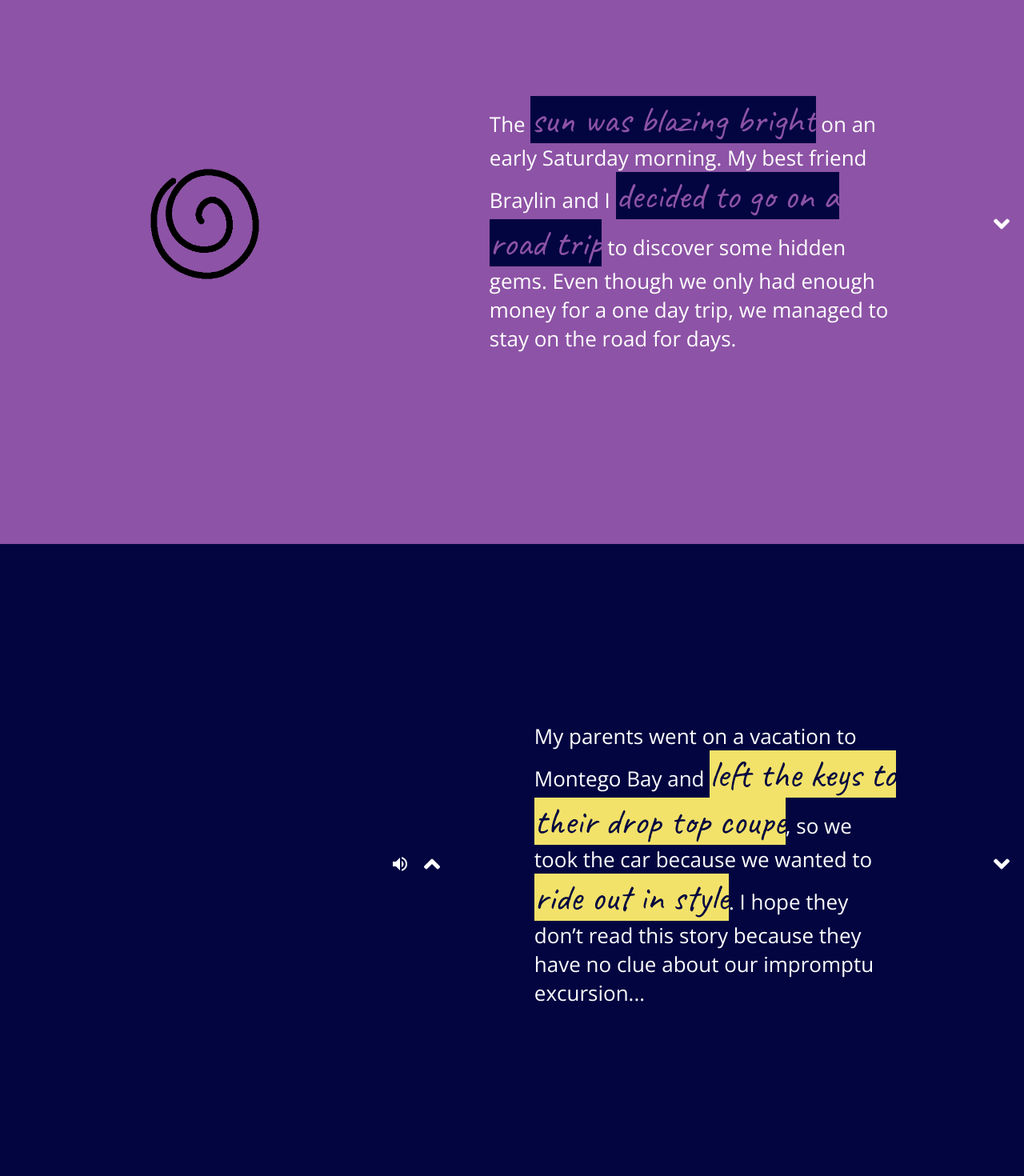
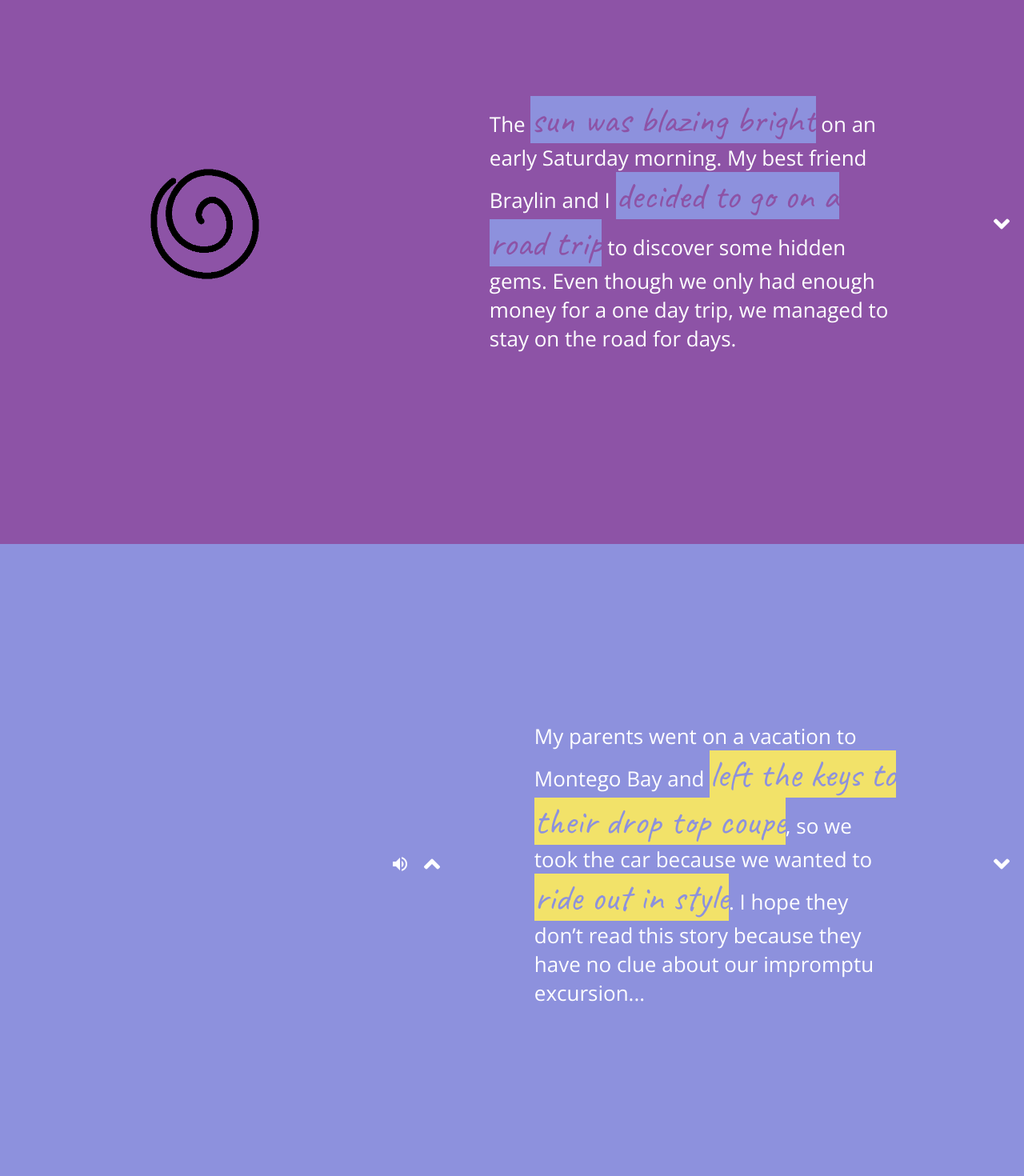
Before and after one commit to ryane1/GC-Final-Project, an Angular app: page /joy in a window 1280 px wide. Shown: the part 120-1590 px from the top of the page at 80% size. Built offline with nearby package versions, Linux system fonts and the light colour scheme.

Commit message:
updated joy colors

```diff
--- a/src/app/story/joy-surprise/joy-surprise.component.css
+++ b/src/app/story/joy-surprise/joy-surprise.component.css
@@ -34,7 +34,7 @@ section {
 .joyspan6 {
   font-family: "Caveat", cursive;
   font-size: 1.8em;
-  background-color: #020540;
+  background-color: #8d91dd;
   color: #8d53a6;
 }
 .joyspan2,
@@ -42,7 +42,7 @@ section {
   font-family: "Caveat", cursive;
   font-size: 1.8em;
   background-color: #f2e269;
-  color: #020540;
+  color: #8d91dd;
 }
 .joyspan3,
 .joyspan8 {
@@ -77,7 +77,7 @@ p {
 }
 .part2,
 .part7 {
-  background-color: #020540;
+  background-color: #8d91dd;
   color: white;
 }
 .part3,
```
